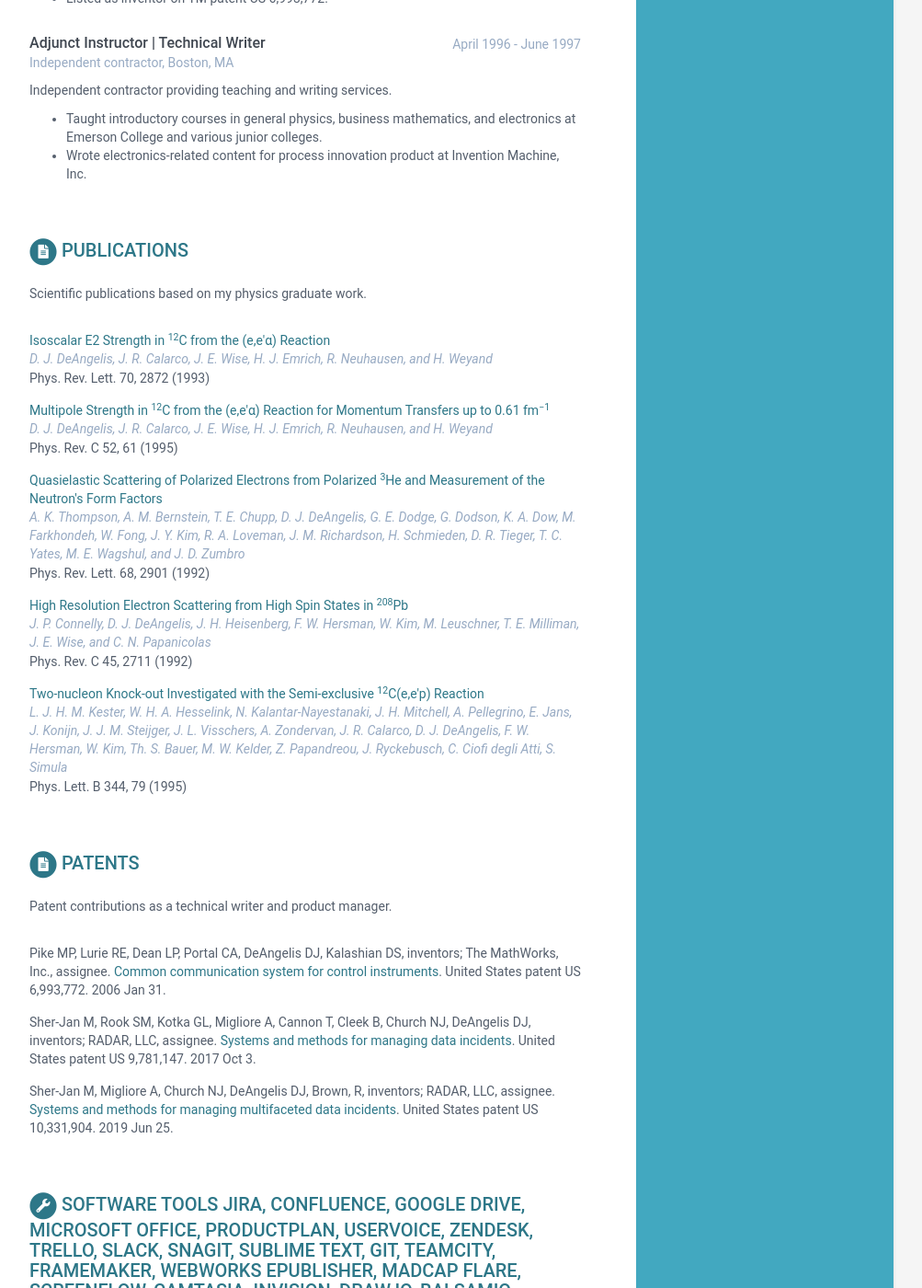
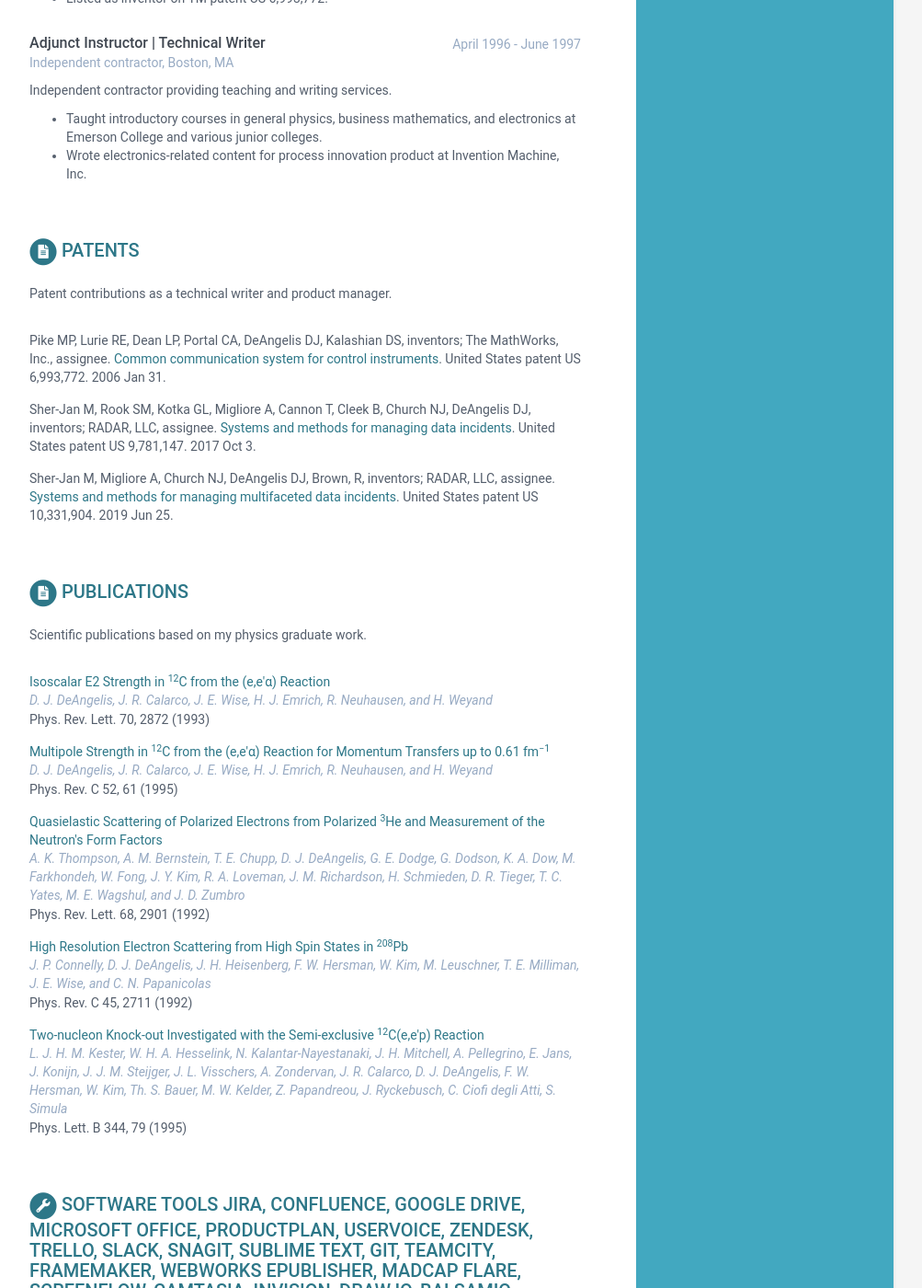
Before and after one commit to djdeangelis/djdeangelis.github.io, a Jekyll site: the page built from index.html, in a window 1280 px wide and 1400 px high, scrolled down 2179 px. Shown: the whole window at 92% size, without its empty margins (168-1171 px from the left). Built offline with Jekyll 4.4.1, drawn with Linux system fonts in a browser that asks for light colours; part of the change alters nothing that is shown.

```diff
--- a/index.html
+++ b/index.html
@@ -13,8 +13,8 @@ layout: default
 
 {% include projects.html %}
 
+{% include patents.html %}
+
 {% include publications.html %}
 
-{% include patents.html %}
-
 {% include skills.html %}
```
